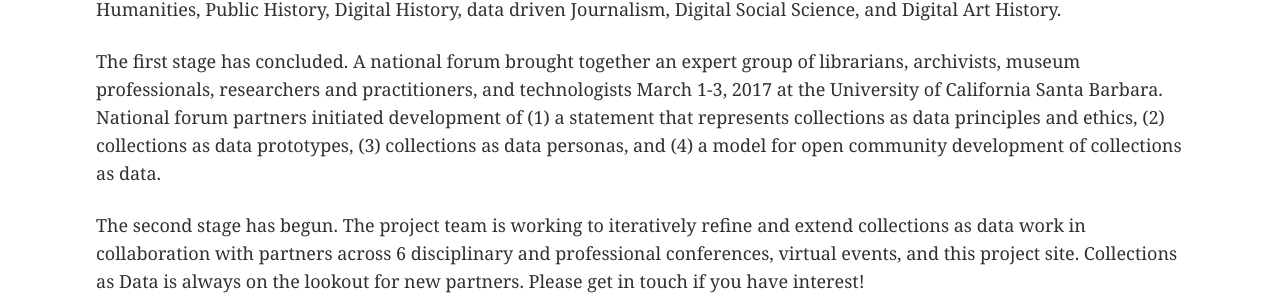
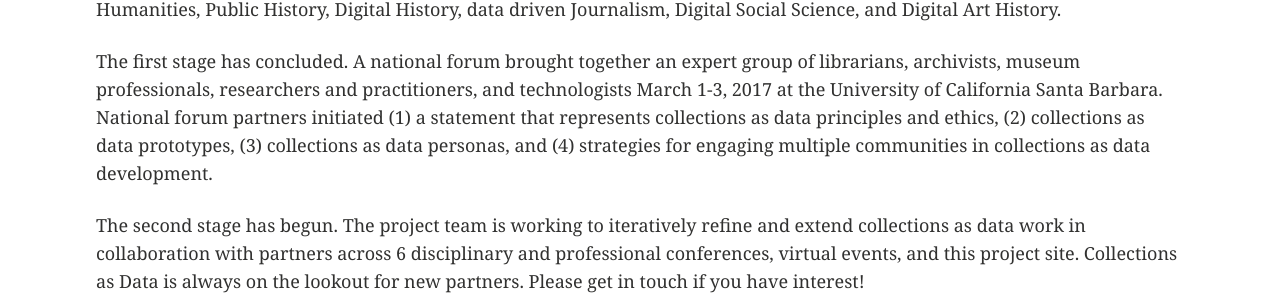
Before and after one commit to collectionsasdata/collectionsasdata.github.io, a Jekyll site: the page built from index.md, in a window 1280 px wide. Shown: the part 559-859 px from the top of the page. Built offline with Jekyll 4.4.1, drawn with Linux system fonts in a browser that asks for light colours.

Commit message:
Update index.md

```diff
--- a/index.md
+++ b/index.md
@@ -7,7 +7,7 @@
 
 **Collections as Data** aims to foster a strategic approach to developing, describing, providing access to, and encouraging reuse of collections that support computationally-driven research and teaching in areas including but not limited to Digital Humanities, Public History, Digital History, data driven Journalism, Digital Social Science, and Digital Art History.
 
-The first stage has concluded. A national forum brought together an expert group of librarians, archivists, museum professionals, researchers and practitioners, and technologists March 1-3, 2017 at the University of California Santa Barbara. National forum partners initiated development of (1) a statement that represents collections as data principles and ethics, (2) collections as data prototypes, (3) collections as data personas, and (4) a model for open community development of collections as data.
+The first stage has concluded. A national forum brought together an expert group of librarians, archivists, museum professionals, researchers and practitioners, and technologists March 1-3, 2017 at the University of California Santa Barbara. National forum partners initiated  (1) a statement that represents collections as data principles and ethics, (2) collections as data prototypes, (3) collections as data personas, and (4) strategies for engaging multiple communities in collections as data development.
 
 The second stage has begun. The project team is working to iteratively refine and extend collections as data work in collaboration with partners across 6 disciplinary and professional conferences, virtual events, and this project site. Collections as Data is always on the lookout for new partners. Please get in touch if you have interest!
 
```
